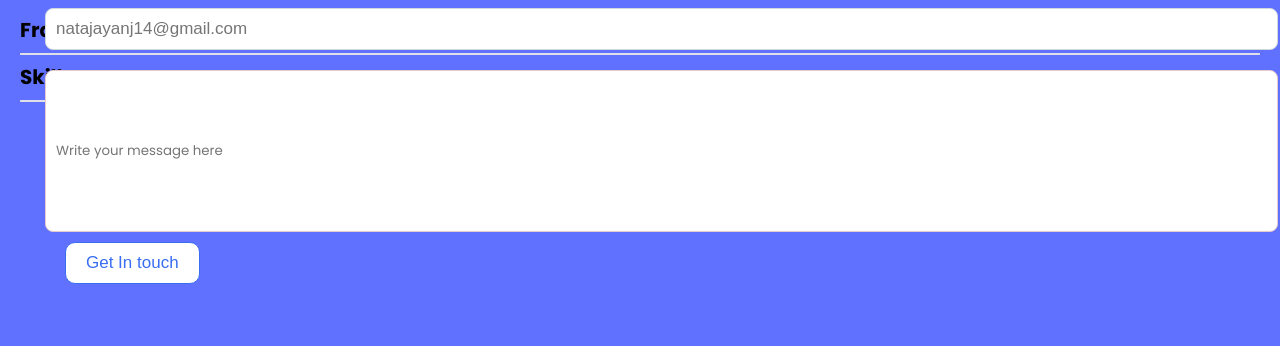
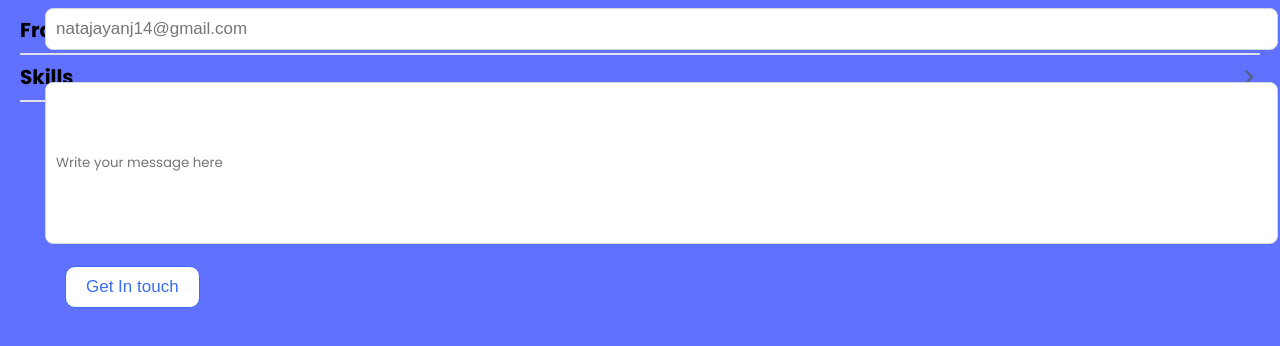
Before and after one commit to LethaboMot/Port-folio, a plain HTML site: page index.html in a window 1280 px wide. Shown: the part 5793-6139 px from the top of the page. Drawn offline with Linux system fonts and the light colour scheme.

Commit message:
Update style.css

```diff
--- a/style.css
+++ b/style.css
@@ -365,14 +365,14 @@ input[type="email"] {
 }
 
 input[type="text"] {
-  color: #172b4d;
+  color: #b3bac5;
   font-family: Poppins, sans-serif;
   font-size: normal;
   line-height: 20px;
   width: 100%;
   border-radius: 8px;
-  border: 1px solid rgb(231, 202, 202);
+  border: 1px solid #cfd8dc;
   min-height: 140px;
   padding: 10px;
-  margin: 10px 0;
+  margin: 22px 0;
 }
```
